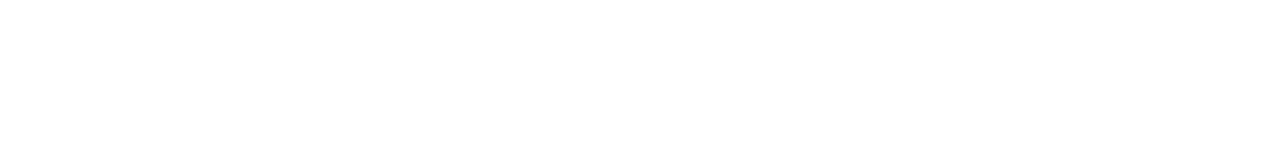
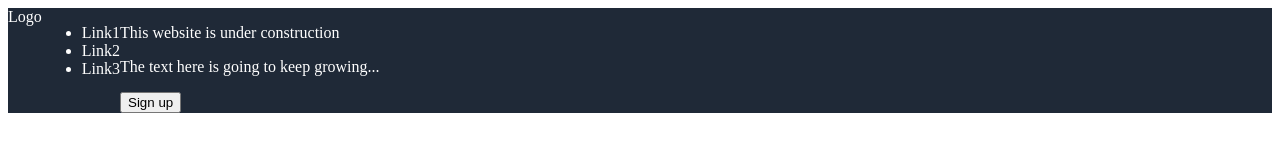
Before and after one commit to Speedy-Gator/Landing-Page, a plain HTML site: page index.html in a window 1280 px wide. Drawn offline with Linux system fonts and the light colour scheme.

Commit message:
mod to index, making divs, list, and button. css initiated

```diff
--- a/index.html
+++ b/index.html
@@ -4,9 +4,29 @@
     <meta charset="UTF-8">
     <meta http-equiv="X-UA-Compatible" content="IE=edge">
     <meta name="viewport" content="width=device-width, initial-scale=1.0">
+    <link rel="stylesheet" href="styles.css">
     <title>Landing Page</title>
 </head>
 <body>
+    <div class="header">
+        <div>
+        <header>Logo</header>
+        </div>
+        <div class="list">
+            <ul>
+             <li>Link1</li>
+             <li>Link2</li>
+             <li>Link3</li>
+            </ul>
+        </div>
+        <div class="p1">
+            <p>This website is under construction</p>
+            <p>The text here is going to keep growing...</p>
+            <button class="blue bt">Sign up</button>
+            <img class="ai-image">
+        </div>
+    </div>
+
 
 </body>
 </html>
--- a/styles.css
+++ b/styles.css
@@ -1,3 +1,5 @@
-header {
-
+.header {
+ color:white;
+ background-color: #1F2937;
+ display: flex;
 }
```
